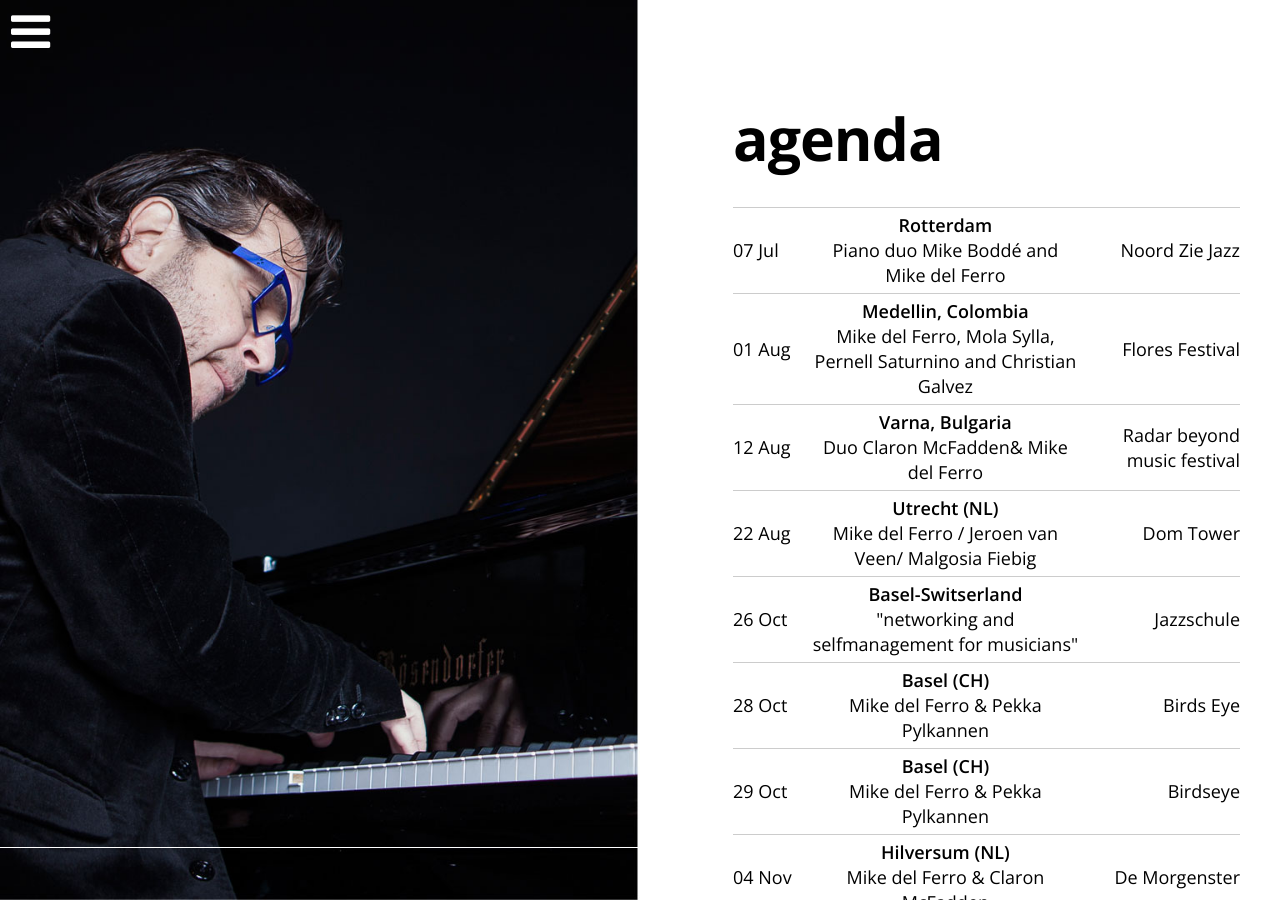
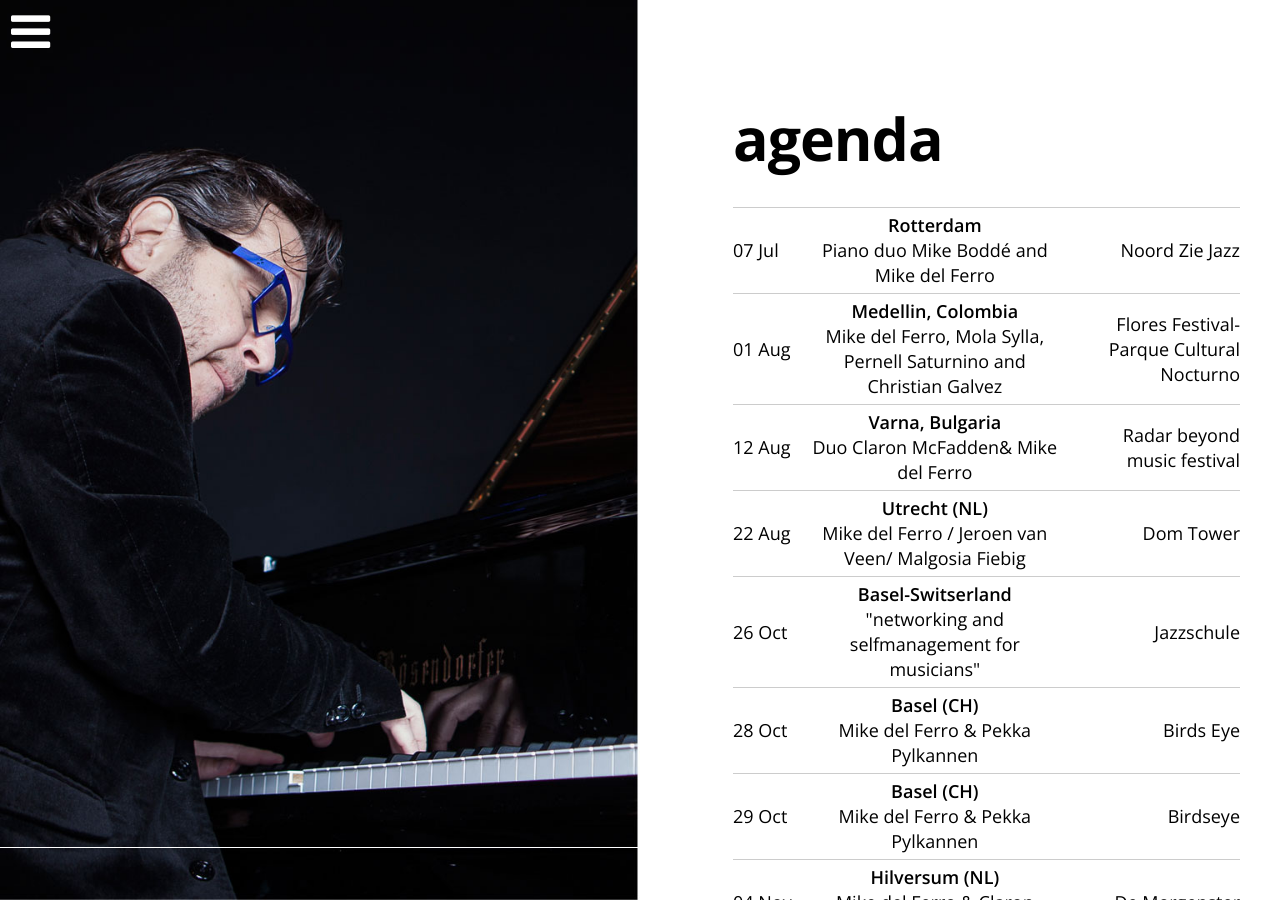
Before and after one commit to mikedelferro/website, a Jekyll site: the page built from agenda.html, in a window 1280 px wide and 900 px high. Built offline with Jekyll 4.4.1, drawn with Linux system fonts in a browser that asks for light colours; nearby versions of some CDN libraries.

Commit message:
Updated '/_config.yml' via CloudCannon

```diff
--- a/_config.yml
+++ b/_config.yml
@@ -56,7 +56,7 @@ gigs:
     url: 'http://www.seinconcerten.nl/'
   - title: 'Mike del Ferro, Mola Sylla, Pernell Saturnino and Christian Galvez'
     date: 2016-08-01T19:00:00.000Z
-    location: Flores Festival
+    location: Flores Festival- Parque Cultural Nocturno
     venue: 'Medellin, Colombia'
     url:
   - title: Piano duo Mike Boddé and Mike del Ferro
```
